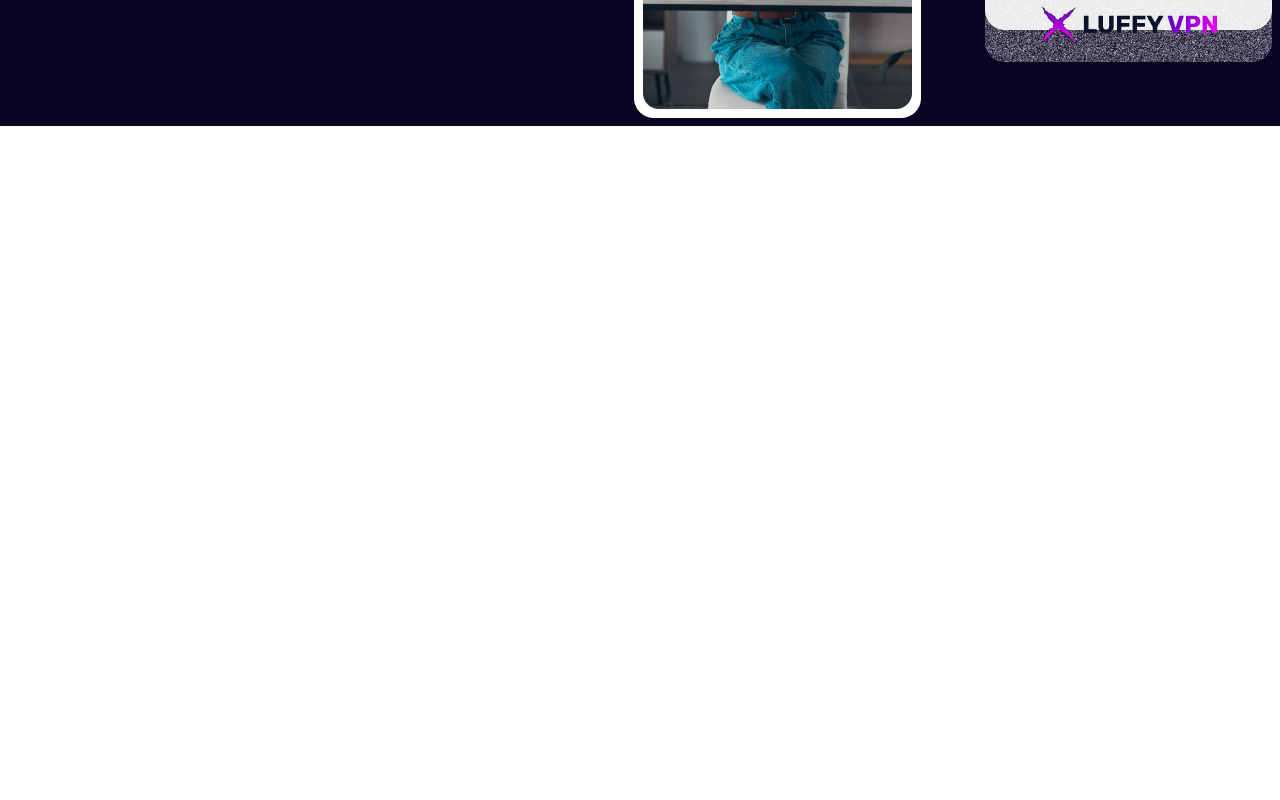
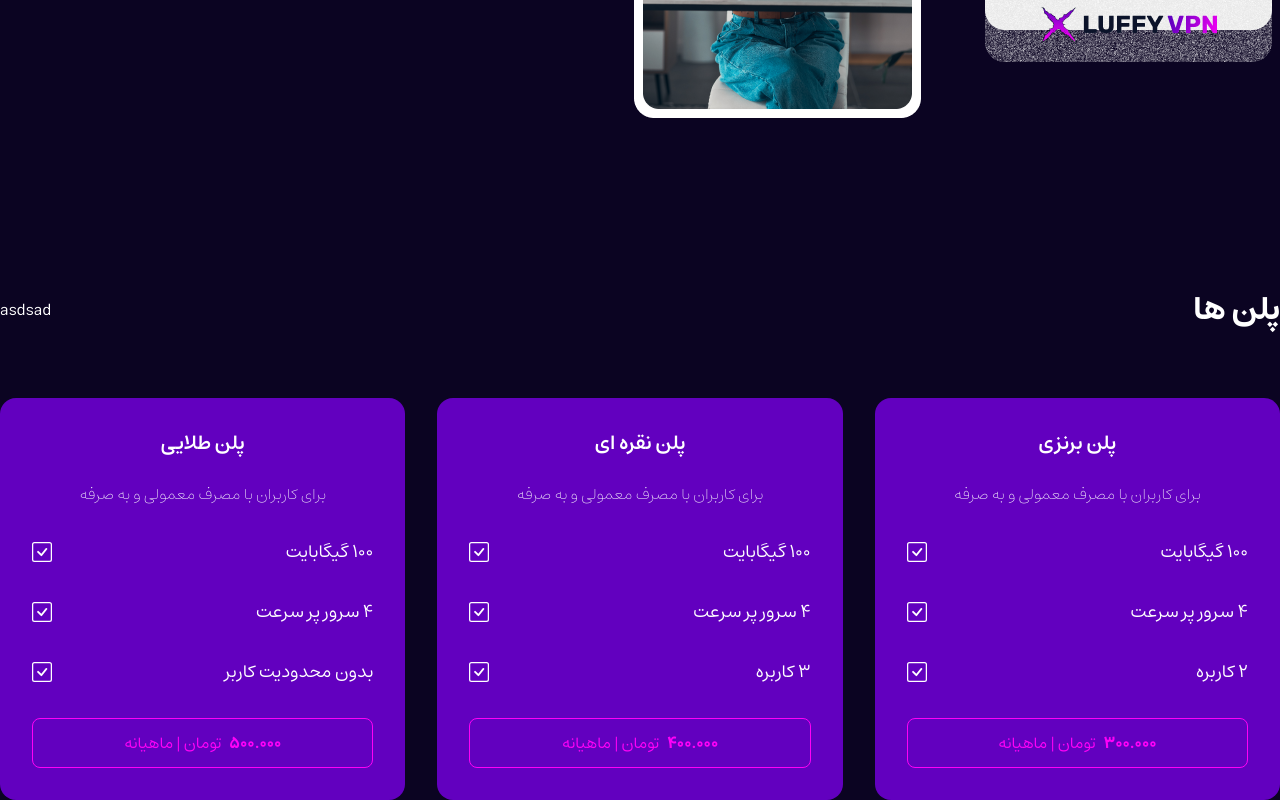
Before and after one commit to iamrf/luffy, a React (Create React App) app: page / in a window 1280 px wide. Shown: the part 1718-2518 px from the top of the page. Before the commit the page ends 1844 px from the top, so only its background shows below. Built offline with nearby package versions, Linux system fonts and the light colour scheme.

Commit message:
plans designing

```diff
--- a/src/App.js
+++ b/src/App.js
@@ -1,6 +1,7 @@
 import FreeAnounce from "./components/home/FreeAnounce";
 import HomeHero from "./components/home/Hero";
 import HomeIntro from "./components/home/Intro";
+import HomePlans from "./components/home/Plans";
 
 function App() {
   return (
@@ -10,6 +11,7 @@ function App() {
         </header>
         <HomeIntro />
         <FreeAnounce />
+        <HomePlans />
     </div>
   );
 }
--- a/src/components/home/FreeAnounce.jsx
+++ b/src/components/home/FreeAnounce.jsx
@@ -25,7 +25,7 @@ const FreeAnounce = () => {
                             </span>
                              از ما هدیه بگیرید.
                         </p>
-                        <button className="mt-8 px-6 py-3 bg-gradient-to-l from-primary to-secondary rounded-lg font-thin">
+                        <button className="mt-8 px-6 py-3 bg-gradient-to-l from-primary to-secondary hover:scale-105 rounded-lg font-thin transition-all">
                             ورود به محیط کاربری
                         </button>
                     </div>
--- a/src/components/home/Hero.jsx
+++ b/src/components/home/Hero.jsx
@@ -9,20 +9,20 @@ const HomeHero = () => {
                     <div className="relative w-full md:w-1/2 px-4 md:px-0 font-thin leading-loose">
                         <span className="absolute -right-12 -top-12 h-full w-60 bg-secondary rounded-full blur-3xl opacity-5"></span>
 
-                        <h2 className="text-xl opacity-60">
+                        <h2 className="text-sm md:text-xl opacity-60 text-center md:text-right">
                         امن ترین سرویس تغییر آی پی
                         </h2>
-                        <h1 className="mt-4 mb-8 font-bold text-2xl">
+                        <h1 className="mt-8 mb-8 font-bold text-xl md:text-2xl text-center md:text-right">
                         سرویس کاهش پینگ لوفی
                         </h1>
-                        <div>
+                        <div className="flex flex-col items-center md:items-start">
                             <p className="opacity-60">
                         لوفی تمام تلاشش را میکند تا تریدر ها, برنامه نویسان, طراحان, گیمر ها و ...از سرعت و کیفیت بدون محدودیت های ایجاد شده استفاده کنند.
                             </p>
                             <p className="opacity-60">
-                        با پیوستن به گروه لوفی محدودیت های اتصال به دنیای آزاد برطرف خواهد شد
+                        با پیوستن به گروه لوفی محدودیت های اتصال به دنیای آزاد برطرف خواهد شد.
                             </p>
-                            <button className="mt-8 px-6 py-3 bg-gradient-to-l from-primary to-secondary rounded-lg font-thin">
+                            <button className="mt-8 px-6 py-3 bg-gradient-to-l from-primary to-secondary hover:scale-105 rounded-lg font-thin transition-all">
                                 به لوفی ملحق شوید
                             </button>
                         </div>
--- /dev/null
+++ b/src/components/home/Plans.jsx
@@ -0,0 +1,89 @@
+import { BsCheckSquare } from 'react-icons/bs';
+
+const monthlyPlans = [
+    {
+        id:1,
+        title: 'پلن برنزی',
+        description: 'برای کاربران با مصرف معمولی و به صرفه',
+        items: [
+            '۱۰۰ گیگابایت',
+            '۴ سرور پر سرعت',
+            '۲ کاربره',
+        ],
+        price: '۳۰۰.۰۰۰',
+        image: './images/intro/global.svg'
+    },
+    {
+        id:2,
+        title: 'پلن نقره ای',
+        description: 'برای کاربران با مصرف معمولی و به صرفه',
+        items: [
+            '۱۰۰ گیگابایت',
+            '۴ سرور پر سرعت',
+            '۳ کاربره',
+        ],
+        price: '۴۰۰.۰۰۰',
+        image: './images/intro/global.svg'
+    },
+    {
+        id:3,
+        title: 'پلن طلایی',
+        description: 'برای کاربران با مصرف معمولی و به صرفه',
+        items: [
+            '۱۰۰ گیگابایت',
+            '۴ سرور پر سرعت',
+            'بدون محدودیت کاربر',
+        ],
+        price: '۵۰۰.۰۰۰',
+        image: './images/intro/global.svg'
+    },
+]
+
+const HomePlansItem = (props) => {
+    return (
+        <div className="p-4 md:p-8 flex flex-col items-center bg-primary rounded-2xl">
+            <h4 className="text-center text-xl font-semibold">{props.plan.title}</h4>
+            <h6 className="mt-6 text-center text-md font-thin">{props.plan.description}</h6>
+            {props.plan.items.map(item=>
+                <div className="w-full mt-8 flex justify-between items-center text-lg">
+                    <span>
+                        {item}
+                    </span>
+                    <span>
+                        <BsCheckSquare className='text-xl' />
+                    </span>
+                </div>
+            )}
+            <button className="w-full mt-8 px-6 py-3 border bg-transparent hover:bg-gradient-to-l hover:from-secondary hover:to-primary border-secondary rounded-lg text-secondary hover:text-white font-regular transition-all">
+                <span className="font-bold ml-2">
+                {props.plan.price}
+                </span>
+                    تومان | {props.planType}
+            </button>
+        </div>
+    )
+}
+
+
+const HomePlans = () => {
+    return (
+        <section id="plans" className="relative min-h-20 mt-40 font-primary">
+            <div className="container mx-auto px-4 md:px-0 ">
+                <div className="flex justify-between items-center">
+                    <h3 className="font-bold text-2xl">پلن ها</h3>
+                    <div>
+                        asdsad
+                    </div>
+                </div>
+                <div className="mt-16 grid grid-cols-1 md:grid-cols-3 gap-8">
+                    {monthlyPlans.map(plan=>
+                        <HomePlansItem key={plan.id} plan={plan} planType='ماهیانه' />
+                    )}
+
+                </div>
+            </div>
+        </section>
+     );
+}
+
+export default HomePlans;
```
Also changed, not shown: 1 other file (tests, documents, lock files or other folders).
